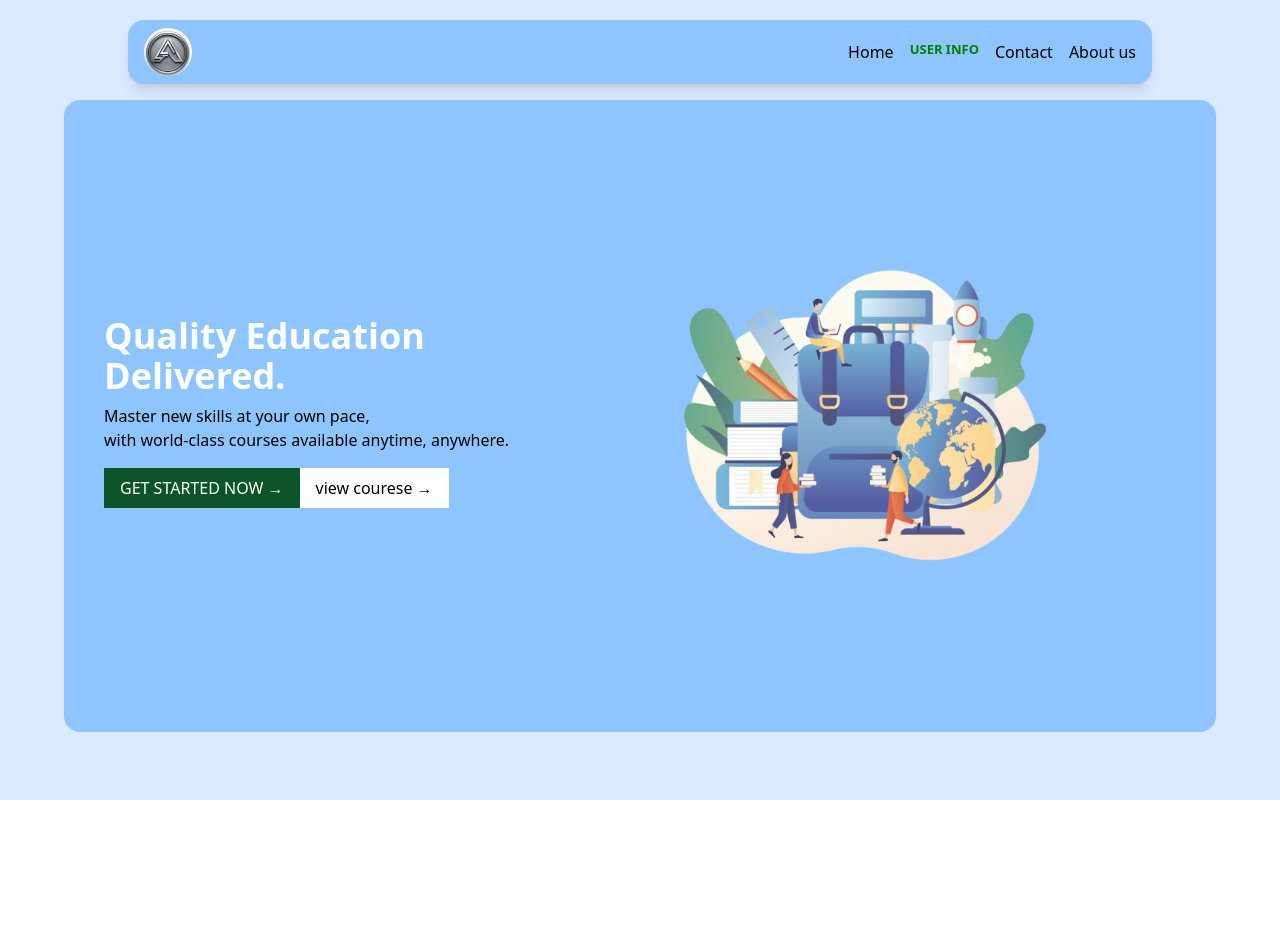
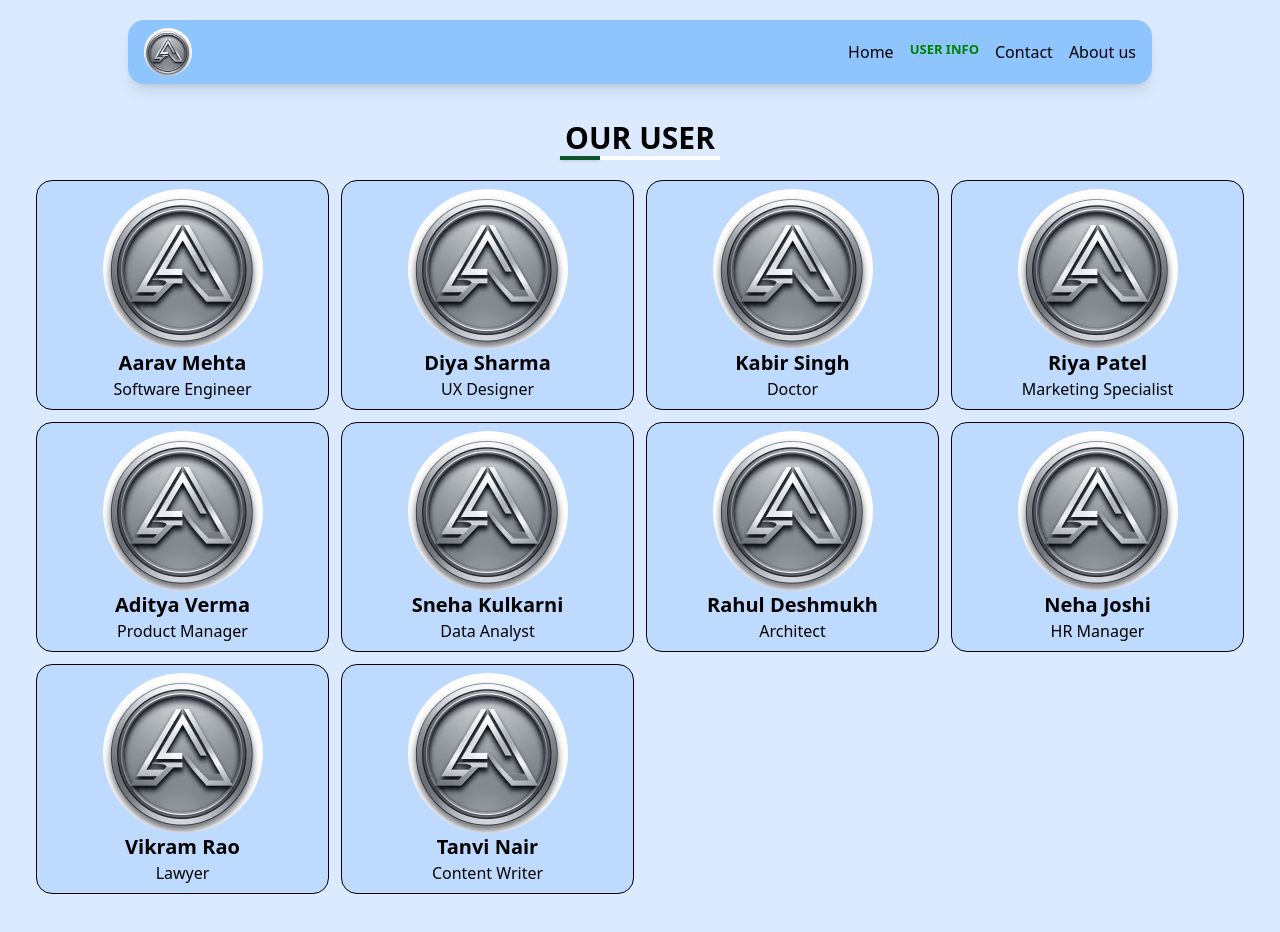
Before and after one commit to BhumeshKatre/Task_4-React-Router, a React (Vite) app: page /user in a window 1280 px wide. Shown: the top 932 px of the page. Before the commit the page ends 800 px from the top, so only its background shows below. Built offline with nearby package versions, Linux system fonts and the light colour scheme.

Commit message:
add deploy link on readme.md file

```diff
--- a/src/App.jsx
+++ b/src/App.jsx
@@ -5,13 +5,14 @@ import About from "./components/About";
 import Contact from "./components/Contact";
 import NotFound from "./components/NotFound";
 import HomePageLayout from "./Layout/HomePageLayout";
+import UserInfo from "./components/UserInfo";
 
 const App = () => {
   return (
     <Routes>
       <Route path="/" element={<HomePageLayout />}>
         <Route index element={<Home />} />
-        <Route path="user" element={<Home />} />
+        <Route path="user" element={<UserInfo />} />
         <Route path="about" element={<About />} />
         <Route path="contact" element={<Contact />} />
       </Route>
--- a/src/Layout/HomePageLayout.jsx
+++ b/src/Layout/HomePageLayout.jsx
@@ -3,8 +3,9 @@ import Navbar from '../components/Navbar';
 import { Outlet } from 'react-router-dom';
 
 const HomePageLayout = () => {
+
   return (
-    <div className="bg-blue-100 p-5 h-[100vh] ">
+    <div className="bg-blue-100 p-5 min-h-[100vh] ">
       <Navbar />
       <div className='p-4  '>
         <Outlet />
--- /dev/null
+++ b/src/components/UserInfo.jsx
@@ -0,0 +1,117 @@
+import React from 'react';
+import Logo from '/imgs/logo1.jpg'
+
+
+const UserInfo = () => {
+  const people = [
+    {
+      name: "Aarav Mehta",
+      age: 28,
+      dob: "1997-04-15",
+      gender: "Male",
+      occupation: "Software Engineer",
+      image: "https://example.com/images/aarav.jpg"
+    },
+    {
+      name: "Diya Sharma",
+      age: 32,
+      dob: "1993-11-02",
+      gender: "Female",
+      occupation: "UX Designer",
+      image: "https://example.com/images/diya.jpg"
+    },
+    {
+      name: "Kabir Singh",
+      age: 40,
+      dob: "1985-07-21",
+      gender: "Male",
+      occupation: "Doctor",
+      image: "https://example.com/images/kabir.jpg"
+    },
+    {
+      name: "Riya Patel",
+      age: 25,
+      dob: "2000-01-10",
+      gender: "Female",
+      occupation: "Marketing Specialist",
+      image: "https://example.com/images/riya.jpg"
+    },
+    {
+      name: "Aditya Verma",
+      age: 35,
+      dob: "1990-08-05",
+      gender: "Male",
+      occupation: "Product Manager",
+      image: "https://example.com/images/aditya.jpg"
+    },
+    {
+      name: "Sneha Kulkarni",
+      age: 29,
+      dob: "1996-03-22",
+      gender: "Female",
+      occupation: "Data Analyst",
+      image: "https://example.com/images/sneha.jpg"
+    },
+    {
+      name: "Rahul Deshmukh",
+      age: 38,
+      dob: "1987-06-18",
+      gender: "Male",
+      occupation: "Architect",
+      image: "https://example.com/images/rahul.jpg"
+    },
+    {
+      name: "Neha Joshi",
+      age: 31,
+      dob: "1994-09-30",
+      gender: "Female",
+      occupation: "HR Manager",
+      image: "https://example.com/images/neha.jpg"
+    },
+    {
+      name: "Vikram Rao",
+      age: 45,
+      dob: "1980-12-12",
+      gender: "Male",
+      occupation: "Lawyer",
+      image: "https://example.com/images/vikram.jpg"
+    },
+    {
+      name: "Tanvi Nair",
+      age: 27,
+      dob: "1998-05-25",
+      gender: "Female",
+      occupation: "Content Writer",
+      image: "https://example.com/images/tanvi.jpg"
+    }
+  ];
+  return (
+    <div className='text-center py-5 '>
+
+      <h1 className='font-bold text-3xl '>OUR USER</h1>
+      <div className="flex justify-center mb-3  ">
+        <div className="md:w-10 w-15 h-1 shadow bg-green-900 mb-2"></div>
+        <div className="md:w-30 w-15 h-1 bg-white mb-2"></div>
+      </div>
+
+      <div className='grid md:grid-cols-4 gap-3'>
+
+        {
+          people.map((item, indx) => (
+            <div className='flex flex-col justify-center items-center border p-2 bg-blue-200 rounded-2xl'>
+              <img src={Logo} alt="" className='w-40 h-40 rounded-full' />
+              <div>
+                <h2 className='font-bold text-xl'>{item.name}</h2>
+                <p>{item.occupation }</p>
+              </div>
+            </div>
+          ))
+        }
+
+       </div>
+
+    </div>
+  );
+}
+
+export default UserInfo;
```
Also changed, not shown: 1 other file (tests, documents, lock files or other folders).
